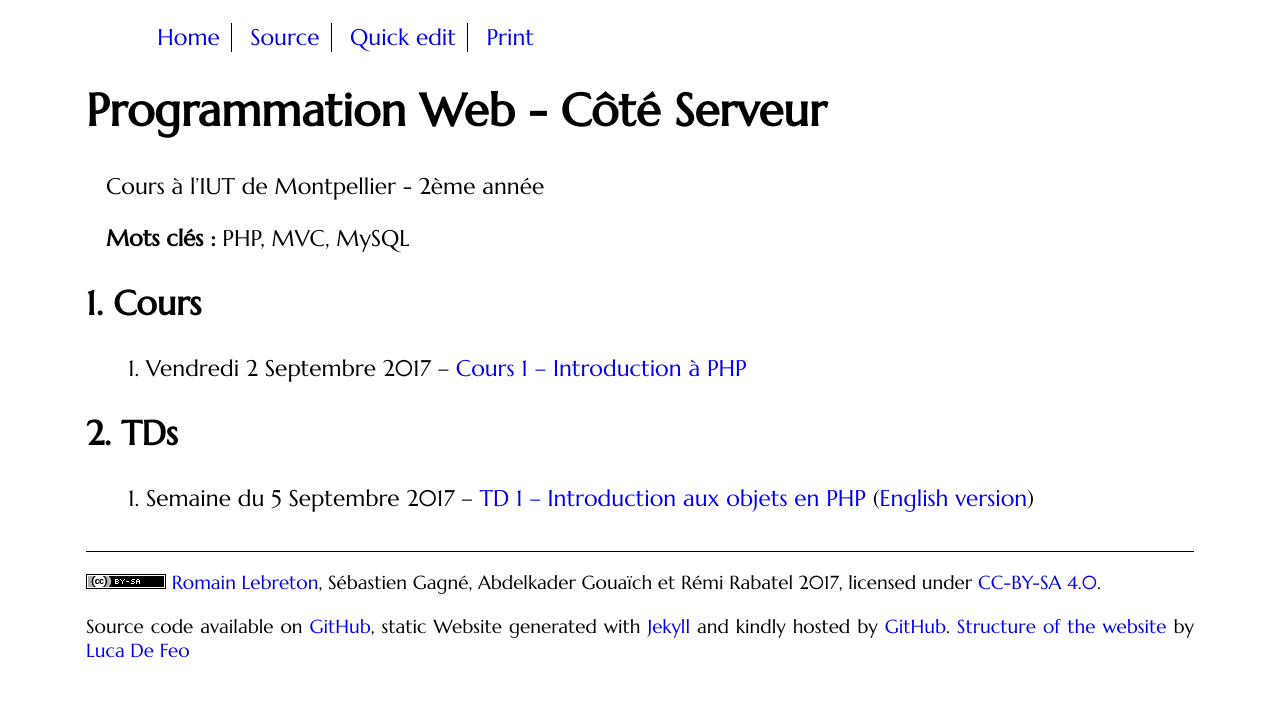
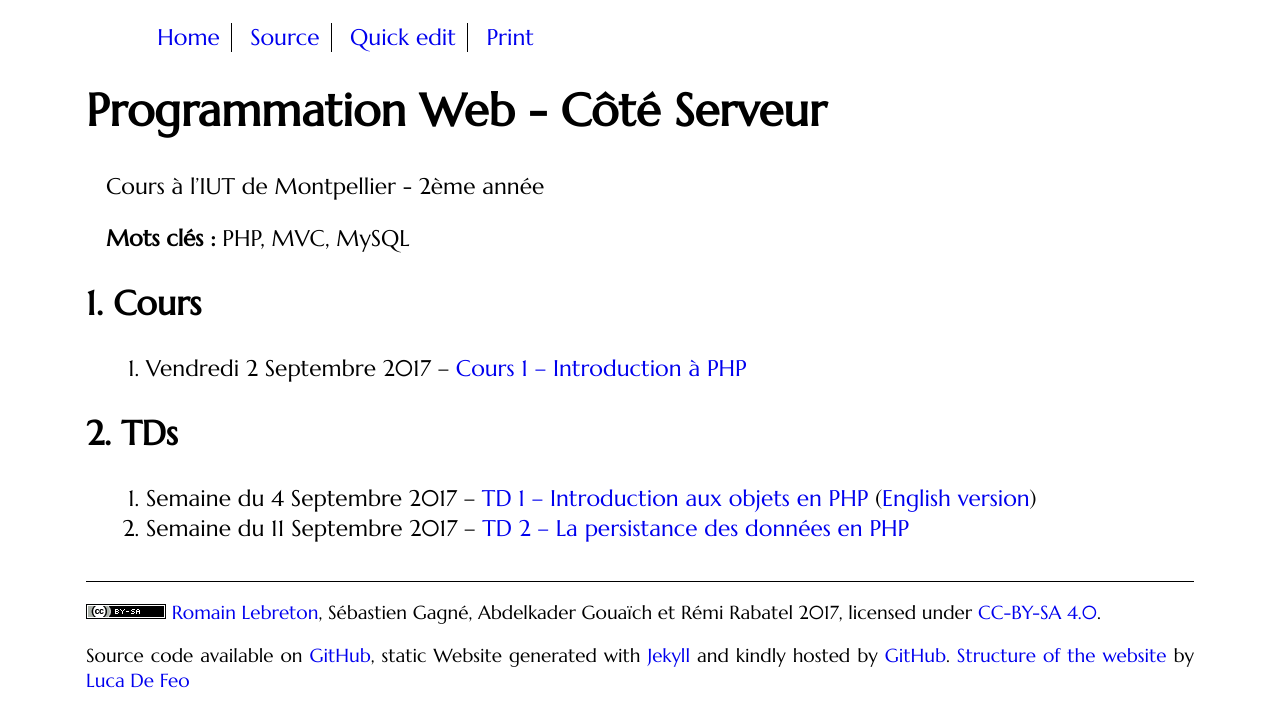
Before and after one commit to romainlebreton/R3.01-DeveloppementWeb, a Jekyll site: the page built from index.md, in a window 1280 px wide. Shown: the top 727 px of the page. Built offline with Jekyll 4.4.1, drawn with Linux system fonts in a browser that asks for light colours; some web fonts are replaced.

Commit message:
Update index.md

```diff
--- a/index.md
+++ b/index.md
@@ -14,23 +14,23 @@ Cours à l'IUT de Montpellier - 2ème année
 
 ## TDs
 
-1. Semaine du 5 Septembre 2017 -- [TD 1 -- Introduction aux objets en PHP](tutorials/tutorial1.html) ([English version](tutorials/tutorial1-en.html))
-<!-- 1. Semaine du 12 Septembre 2017 -- [TD 2 -- La persistance des données en PHP](tutorials/tutorial2.html) -->
-<!-- 1. Semaine du 19 Septembre 2017 -- [TD 3 -- Requêtes préparées et association de classes](tutorials/tutorial3.html) -->
-<!-- 1. Semaine du 26 Septembre 2017 --  [TD 4 -- Architecture MVC simple](tutorials/tutorial4.html) -->
-<!-- 1. Semaine du 03 Octobre 2017 --  [TD 5 -- Architecture MVC avancée 1/2](tutorials/tutorial5.html) -->
-<!-- 1. Semaine du 10 Octobre 2017 --  [TD 6 -- Architecture MVC avancée 2/2](tutorials/tutorial6.html) -->
-<!-- 1. Semaine du 17 Octobre 2017 -- [Début projet](projet.html) -->
-<!-- 1. Semaines du 24 et 31 Octobre 2017 -- 3h projet -->
-<!-- 1. Semaine du 7 Novembre 2017 -- -->
+1. Semaine du 4 Septembre 2017 -- [TD 1 -- Introduction aux objets en PHP](tutorials/tutorial1.html) ([English version](tutorials/tutorial1-en.html))
+1. Semaine du 11 Septembre 2017 -- [TD 2 -- La persistance des données en PHP](tutorials/tutorial2.html)
+<!-- 1. Semaine du 18 Septembre 2017 -- [TD 3 -- Requêtes préparées et association de classes](tutorials/tutorial3.html) -->
+<!-- 1. Semaine du 25 Septembre 2017 --  [TD 4 -- Architecture MVC simple](tutorials/tutorial4.html) -->
+<!-- 1. Semaine du 02 Octobre 2017 --  [TD 5 -- Architecture MVC avancée 1/2](tutorials/tutorial5.html) -->
+<!-- 1. Semaine du 09 Octobre 2017 --  [TD 6 -- Architecture MVC avancée 2/2](tutorials/tutorial6.html) -->
+<!-- 1. Semaine du 16 Octobre 2017 -- [Début projet](projet.html) -->
+<!-- 1. Semaines du 23 2017 -- 3h projet -->
+<!-- 1. Semaine du 6 Novembre 2017 -- -->
 <!--    [TD 7 -- Cookies & Sessions](tutorials/tutorial7.html) puis projet -->
-<!-- 1. Semaine du 14 Novembre 2017 -- -->
+<!-- 1. Semaine du 13 Novembre 2017 -- -->
 <!--    [TD 8 -- Authentification & Validation par email](tutorials/tutorial8.html) -->
 <!--    puis projet -->
-<!-- 1. Semaine du 21 Novembre 2017 --  3h projet -->
-<!-- 1. Semaine du 28 Novembre 2017 -- 3h projet -->
-<!-- 1. Semaine du 5 Décembre 2017 -- 3h projet -->
-<!-- 1. Semaine du 12 Décembre 2017 -- soutenances du projet -->
+<!-- 1. Semaine du 20 Novembre 2017 --  3h projet -->
+<!-- 1. Semaine du 27 Novembre 2017 -- 3h projet -->
+<!-- 1. Semaine du 4 Décembre 2017 -- 3h projet -->
+<!-- 1. Semaine du 11 Décembre 2017 -- soutenances du projet -->
 
 <!-- ### Notes complémentaires -->
 
```
